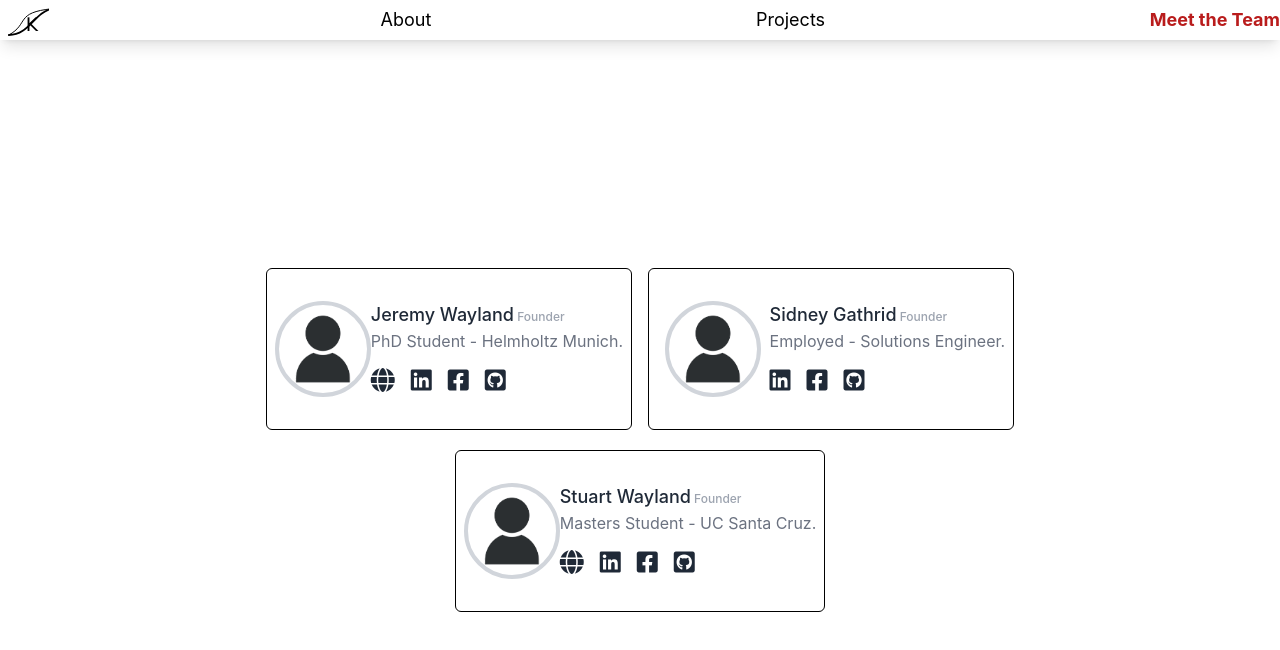
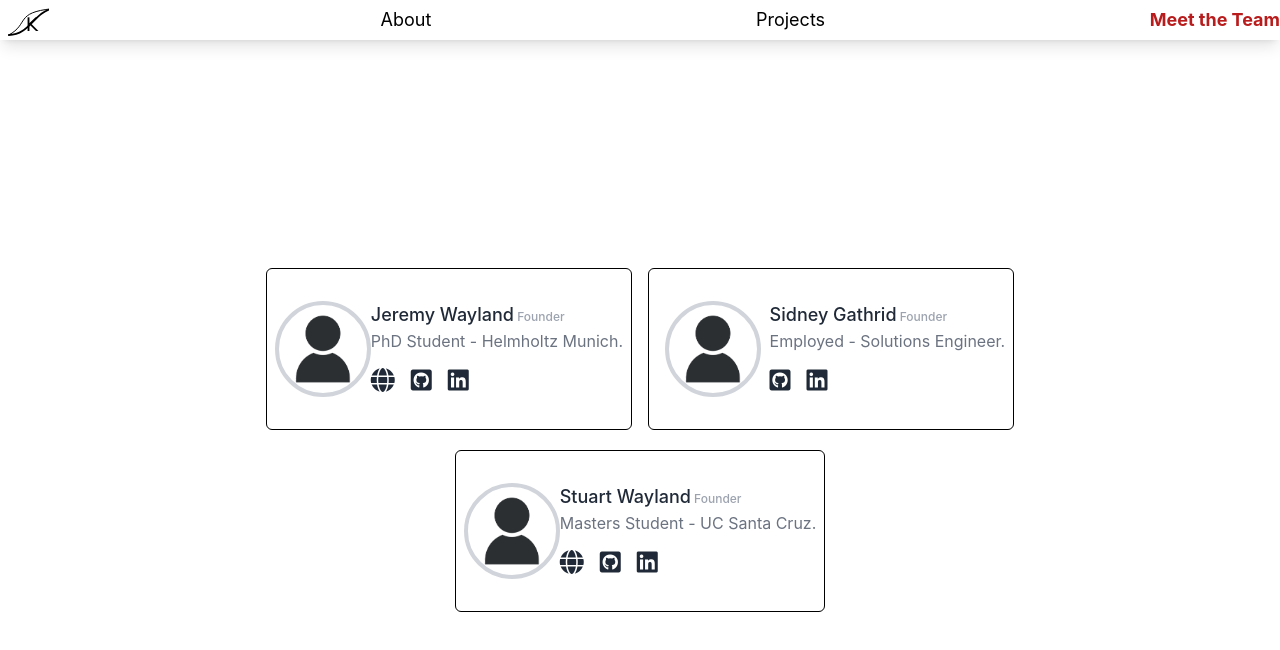
Before and after one commit to Krv-Analytics/krv, a Next.js app: page /team in a window 1280 px wide. Shown: the top 650 px of the page. Built offline with nearby package versions, Linux system fonts and the light colour scheme.

Commit message:
touch ups on card layout

```diff
--- a/pages/team.js
+++ b/pages/team.js
@@ -23,7 +23,6 @@ const Team = () => {
         githubUrl="https://github.com/jeremy-wayland"
         linkedInUrl="https://www.linkedin.com/in/jeremy-wayland/"
         websiteUrl="https://jeremy-wayland.me/"
-        facebookUrl="https://www.facebook.com/jeremy.wayland.92"
       ></Card>
     </div>
     <div>
@@ -33,7 +32,6 @@ const Team = () => {
         description="Employed - Solutions Engineer."
         githubUrl="https://github.com/sgathrid"
         linkedInUrl="https://www.linkedin.com/in/sidney-gathrid-783a3b229/"
-        facebookUrl="https://www.facebook.com/sidney.gathrid.1"
       ></Card>
     </div>
   </div>
@@ -47,54 +45,12 @@ const Team = () => {
         githubUrl="https://github.com/stuartwayland"
         linkedInUrl="https://www.linkedin.com/in/stuart-wayland-96b621253/"
         websiteUrl="https://stuartwayland.github.io/"
-        facebookUrl="https://www.facebook.com/stuart.wayland.7/"
         imageClasses="mx-auto"
       ></Card>
     </div>
   </div>
 </div>
 
-
-  {/* <div class="flex flex-col justify-center items-center">
-  <div class="flex grid place-items-center">
-  <div class="grid grid-cols-2 gap-4">
-    <div>
-      <Card
-        name="Jeremy Wayland"
-        image="/place_holder.png"
-        description="PhD Student - Helmholtz Munich."
-        githubUrl="https://github.com/jeremy-wayland"
-        linkedInUrl="https://www.linkedin.com/in/jeremy-wayland/"
-        websiteUrl="https://jeremy-wayland.me/"
-        facebookUrl="https://www.facebook.com/jeremy.wayland.92"
-      ></Card>
-    </div>
-    <div>
-      <Card
-        name="Sidney Gathrid"
-        image="/place_holder.png"
-        description="Employed - Emrgy."
-        githubUrl="https://github.com/sgathrid"
-        linkedInUrl="https://www.linkedin.com/in/sidney-gathrid-783a3b229/"
-        facebookUrl="https://www.facebook.com/sidney.gathrid.1"
-      ></Card>
-    </div>
-    </div>
-    <div>
-      <Card
-        name="Stuart Wayland"
-        image="/place_holder.png"
-        description="Masters Student - UC Santa Cruz."
-        githubUrl="https://github.com/stuartwayland"
-        linkedInUrl="https://www.linkedin.com/in/stuart-wayland-96b621253/"
-        websiteUrl="https://stuartwayland.github.io/"
-        facebookUrl="https://www.facebook.com/stuart.wayland.7/"
-        imageClasses="mx-auto"
-      ></Card>
-    </div>
-    </div>
-    </div> */}
-
 </main>
     );
   };
--- a/src/components/card.jsx
+++ b/src/components/card.jsx
@@ -1,7 +1,7 @@
 import React from 'react';
 import Image from 'next/image'
 
-const Card = ({ name, image, githubUrl, linkedInUrl, websiteUrl, description, facebookUrl }) => {
+const Card = ({ name, image, githubUrl, linkedInUrl, websiteUrl, description}) => {
 
 if(websiteUrl)
 
@@ -16,9 +16,8 @@ if(websiteUrl)
               <div class="text-gray-500 mb-3 whitespace-nowrap">{description}</div>
               <div class="flex flex-row gap-4 text-gray-800 my-auto text-2xl mx-auto md:mx-0">
                 <a href={websiteUrl}class="hover:cursor-pointer hover:text-red-500"><i class="fa-solid fa-globe"></i></a>
+                <a href={githubUrl} class="hover:cursor-pointer hover:text-red-500"><i class="fab fa-github-square"></i></a>
                 <a href={linkedInUrl}class="hover:cursor-pointer hover:text-red-500"><i class="fab fa-linkedin"></i></a>
-                <a href={facebookUrl} class="hover:cursor-pointer hover:text-red-500"><i class="fab fa-facebook-square"></i></a>
-                <a href={githubUrl} class="hover:cursor-pointer hover:text-red-500"><i class="fab fa-github-square"></i></a>
             </div>
             </div>
           </div></>
@@ -36,9 +35,8 @@ return (
         </div>
         <div class="text-gray-500 mb-3 whitespace-nowrap">{description}</div>
         <div class="flex flex-row gap-4 text-gray-800 my-auto text-2xl mx-auto md:mx-0">
+          <a href={githubUrl} class="hover:cursor-pointer hover:text-red-500"><i class="fab fa-github-square"></i></a>
           <a href={linkedInUrl}class="hover:cursor-pointer hover:text-red-500"><i class="fab fa-linkedin"></i></a>
-          <a href={facebookUrl} class="hover:cursor-pointer hover:text-red-500"><i class="fab fa-facebook-square"></i></a>
-          <a href={githubUrl} class="hover:cursor-pointer hover:text-red-500"><i class="fab fa-github-square"></i></a>
       </div>
       </div>
     </div></>
```
